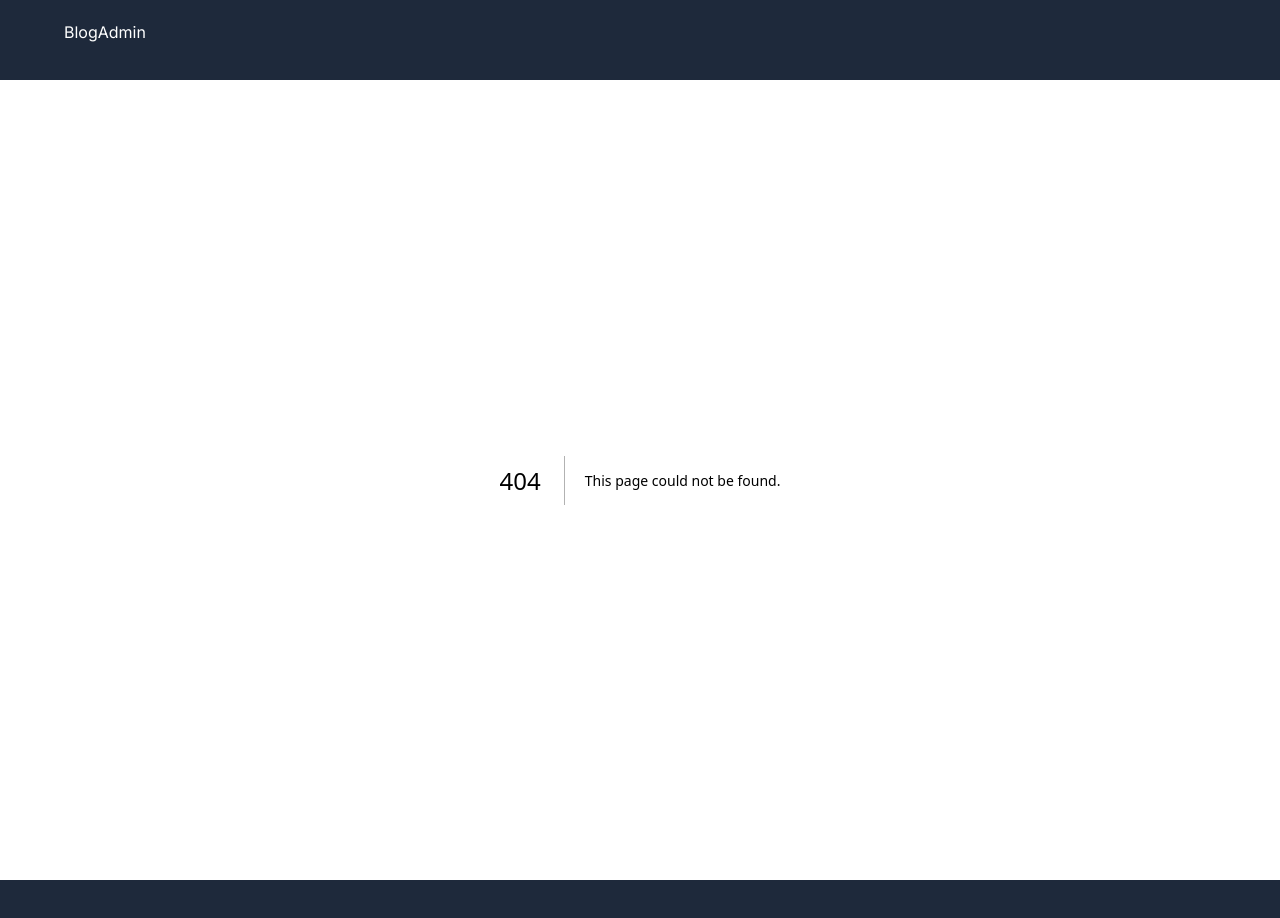
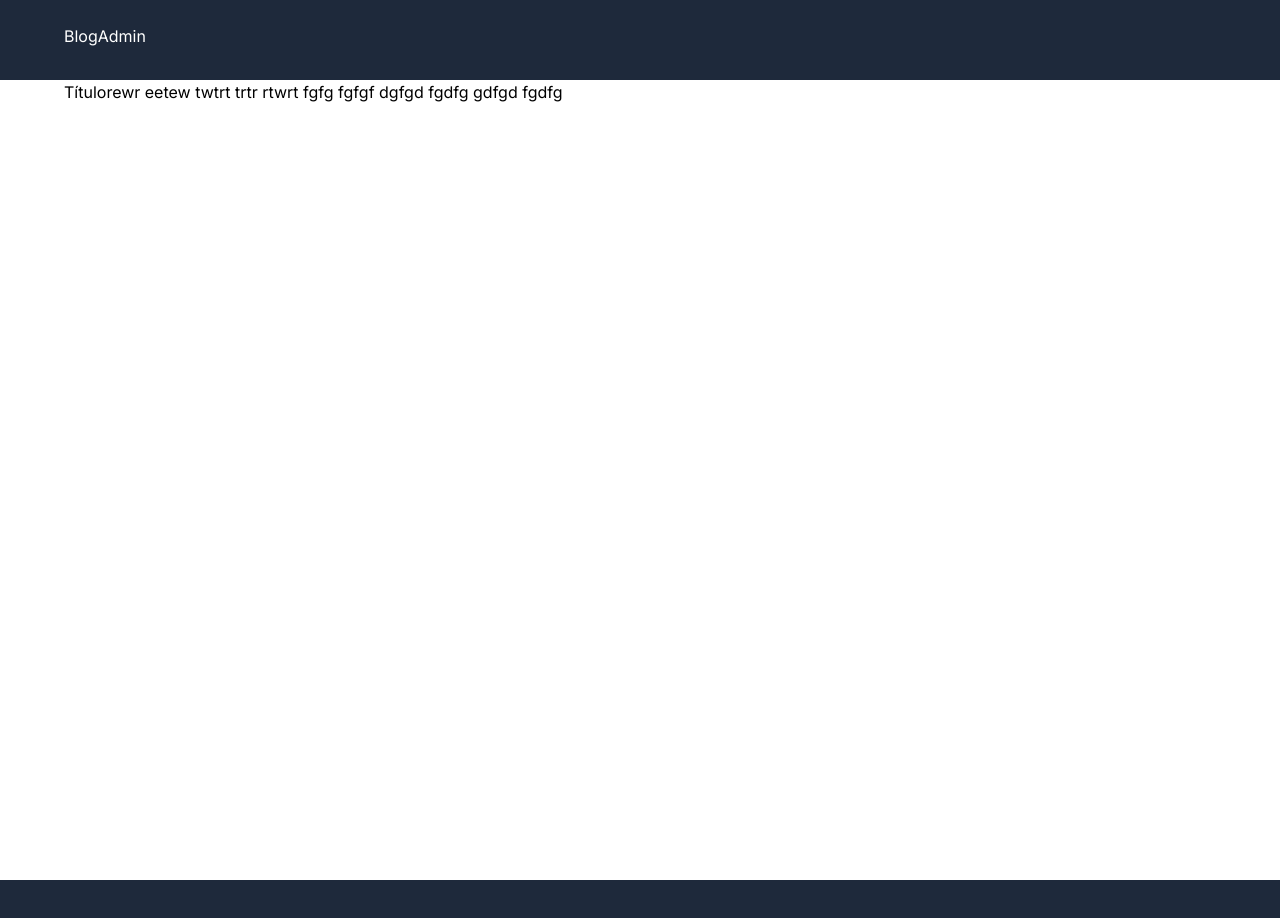
Before and after one commit to edpadua/NewsLetter, a Next.js app in the folder newsletter/: page /PostPage in a window 1280 px wide. Before the commit this address had no page. Shown: the top 918 px of the page. Built offline with nearby package versions, Linux system fonts and the light colour scheme.

Commit message:
Post layout
Post layout

```diff
--- a/newsletter/package.json
+++ b/newsletter/package.json
@@ -18,6 +18,7 @@
     "axios": "^1.5.0",
     "eslint": "8.49.0",
     "eslint-config-next": "13.4.19",
+    "mongoose": "^7.5.1",
     "next": "13.4.19",
     "postcss": "8.4.29",
     "react": "18.2.0",
--- /dev/null
+++ b/newsletter/src/app/PostPage/page.tsx
@@ -0,0 +1,15 @@
+import React from 'react'
+
+import tw from "tailwind-styled-components";
+
+import Post from "../components/Post/index.tsx"
+
+function PostPage() {
+  return (
+    <>
+       <Post/>
+    </>
+  )
+}
+
+export default PostPage
--- a/newsletter/src/app/components/Navbar/index.tsx
+++ b/newsletter/src/app/components/Navbar/index.tsx
@@ -1,8 +1,8 @@
-import React from 'react'
+import React from "react";
 
-import tw from "tailwind-styled-components"
+import tw from "tailwind-styled-components";
 
-import Link from 'next/link'
+import Link from "next/link";
 
 const Nav = tw.nav`
     bg-slate-800
@@ -11,29 +11,25 @@ const Nav = tw.nav`
     right-0
     w-full
     h-20
-    pt-5
+    pt-6
 `;
 
 const NavContainer = tw.div`
     px-16
     flex
     text-white
-
+    flex-auto
 `;
 
 function Navbar() {
   return (
     <Nav>
-       <NavContainer>
-       <Link href="/">
-          Blog
-        </Link>
-        <Link href="/admin">
-          Admin
-        </Link>
-       </NavContainer>
+      <NavContainer>
+        <Link href="/">Blog</Link>
+        <Link href="/admin">Admin</Link>
+      </NavContainer>
     </Nav>
-  )
+  );
 }
 
-export default Navbar
+export default Navbar;
--- a/newsletter/src/app/components/Post/index.tsx
+++ b/newsletter/src/app/components/Post/index.tsx
@@ -30,7 +30,10 @@ function Post() {
              <PostTitle>Título</PostTitle>
         </PostHeader>
         <PostContent>
-
+            <p>
+            rewr eetew twtrt trtr rtwrt fgfg fgfgf
+            dgfgd fgdfg gdfgd fgdfg
+            </p>
         </PostContent>
     </PostCard>
   )
--- a/newsletter/src/app/layout.tsx
+++ b/newsletter/src/app/layout.tsx
@@ -4,7 +4,11 @@ import { Inter } from "next/font/google";
 import Navbar from "./components/Navbar";
 import Footer from "./components/Footer";
 
-import tw from "tailwind-styled-components"
+import tw from "tailwind-styled-components";
+
+const PageContainer = tw.div`
+flex min-h-screen flex-col items-center px-16
+`;
 
 const inter = Inter({ subsets: ["latin"] });
 
@@ -22,7 +26,8 @@ export default function RootLayout({
     <html lang="en">
       <body className={inter.className}>
         <Navbar />
-        {children}
+        <PageContainer>{children}</PageContainer>
+
         <Footer />
       </body>
     </html>
--- a/newsletter/src/app/page.tsx
+++ b/newsletter/src/app/page.tsx
@@ -12,11 +12,11 @@ color: purple;
 
 export default function Home() {
   return (
-    <main className="flex min-h-screen flex-col items-center justify-between p-24">
+    <>
         <h2>Inicio</h2>
         <PostList/>
 
 
-    </main>
+    </>
   );
 }
--- /dev/null
+++ b/newsletter/src/app/pages/PostPage/page.tsx
@@ -0,0 +1,15 @@
+import React from 'react'
+
+import tw from "tailwind-styled-components";
+
+import Post from "../components/Post/index"
+
+function PostPage() {
+  return (
+    <>
+       <Post/>
+    </>
+  )
+}
+
+export default PostPage
```
Also changed, not shown: newsletter/src/app/libs/db.tsx (added), 2 other files (tests, documents, lock files or other folders).
